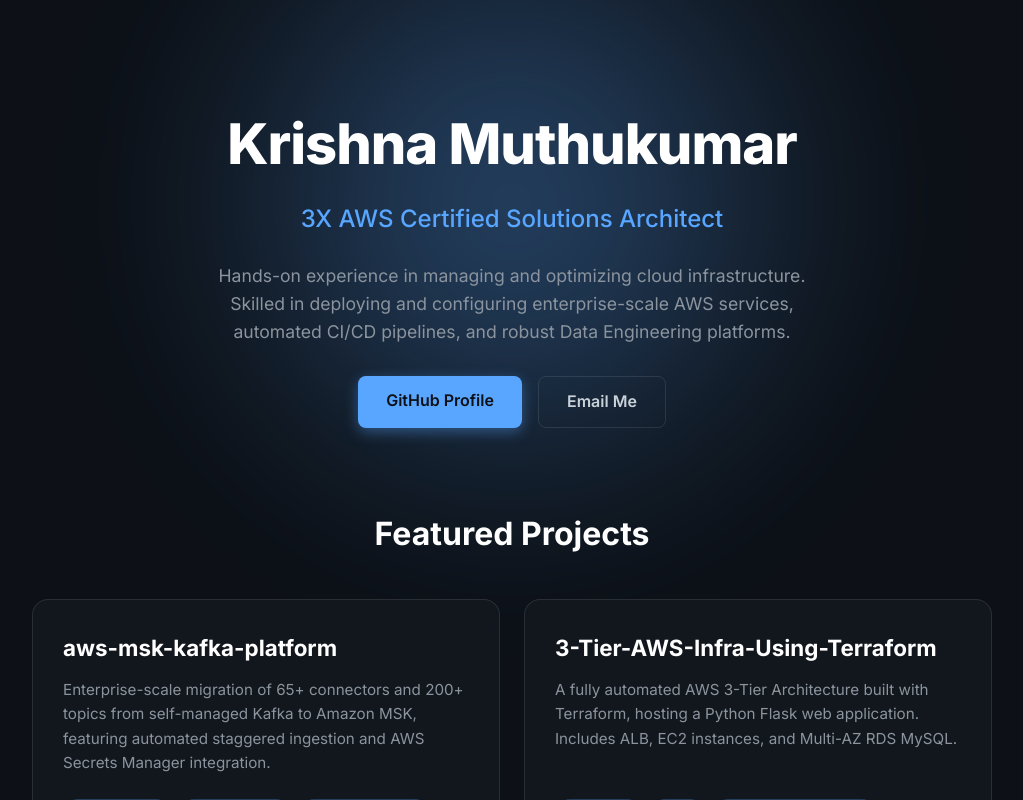
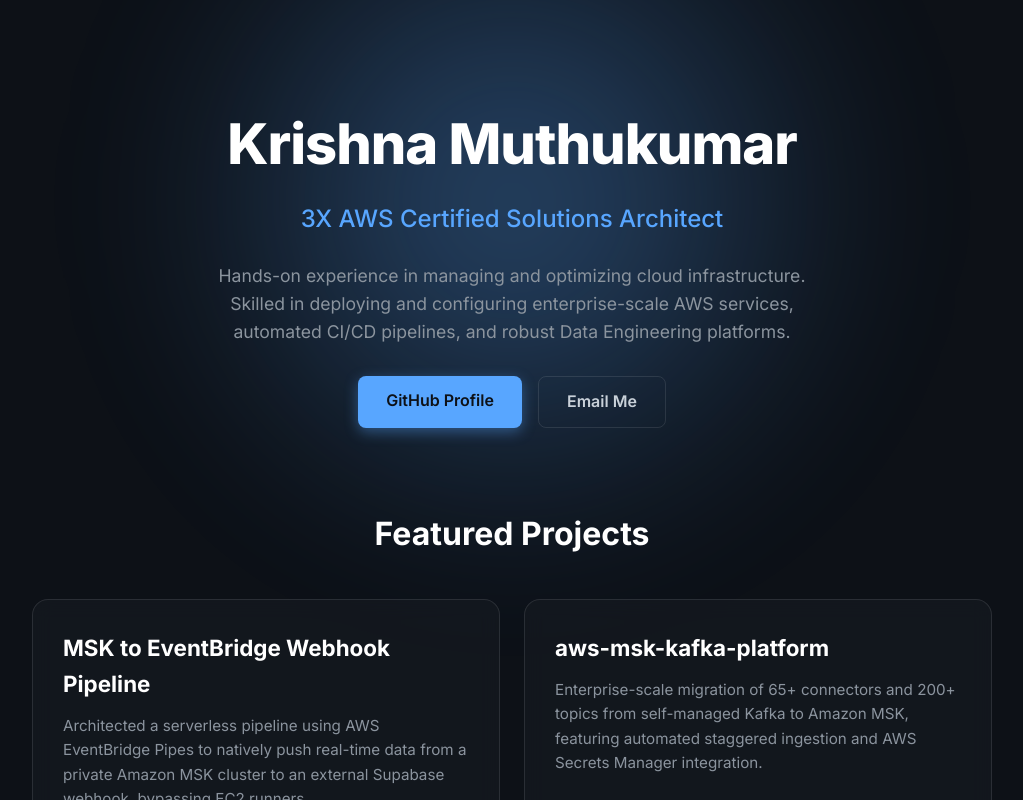
Before and after one commit to KrishnaaCloud/KrishnaaCloud.github.io, a React (Vite) app: page / in a window 1280 px wide. Shown: the top 800 px of the page, without its empty margins (128-1151 px from the left). Built offline with nearby package versions, Linux system fonts and the light colour scheme.

Commit message:
Add EventBridge project to portfolio

```diff
--- a/src/App.jsx
+++ b/src/App.jsx
@@ -3,6 +3,12 @@
 
 function App() {
   const projects = [
+    {
+      name: "MSK to EventBridge Webhook Pipeline",
+      description: "Architected a serverless pipeline using AWS EventBridge Pipes to natively push real-time data from a private Amazon MSK cluster to an external Supabase webhook, bypassing EC2 runners.",
+      link: "#",
+      tags: ["Amazon MSK", "EventBridge", "Serverless", "AWS VPC"]
+    },
     {
       name: "aws-msk-kafka-platform",
       description: "Enterprise-scale migration of 65+ connectors and 200+ topics from self-managed Kafka to Amazon MSK, featuring automated staggered ingestion and AWS Secrets Manager integration.",
```
